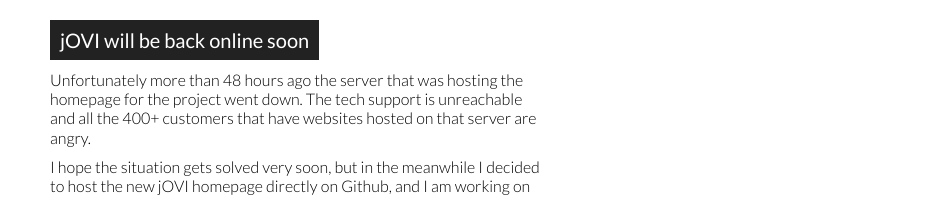
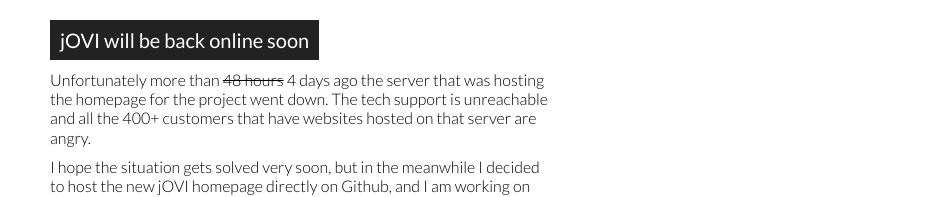
Before and after one commit to mmarcon/jOVI, a plain HTML site: page index.html in a window 1280 px wide. Shown: the part 160-357 px from the top of the page, without its empty margins (340-1280 px from the left). Drawn offline with Linux system fonts and the light colour scheme; a web font is replaced by a local one.

Commit message:
Updated time.

```diff
--- a/index.html
+++ b/index.html
@@ -20,7 +20,7 @@
 	<section>
 		<h3>jOVI will be back online soon</h3>
 		<p>
-			Unfortunately more than 48 hours ago the server that was hosting
+			Unfortunately more than <del>48 hours</del> 4 days ago the server that was hosting
 			the homepage for the project went down. The tech support is unreachable
 			and all the 400+ customers that have websites hosted on that server are
 			angry.
```
